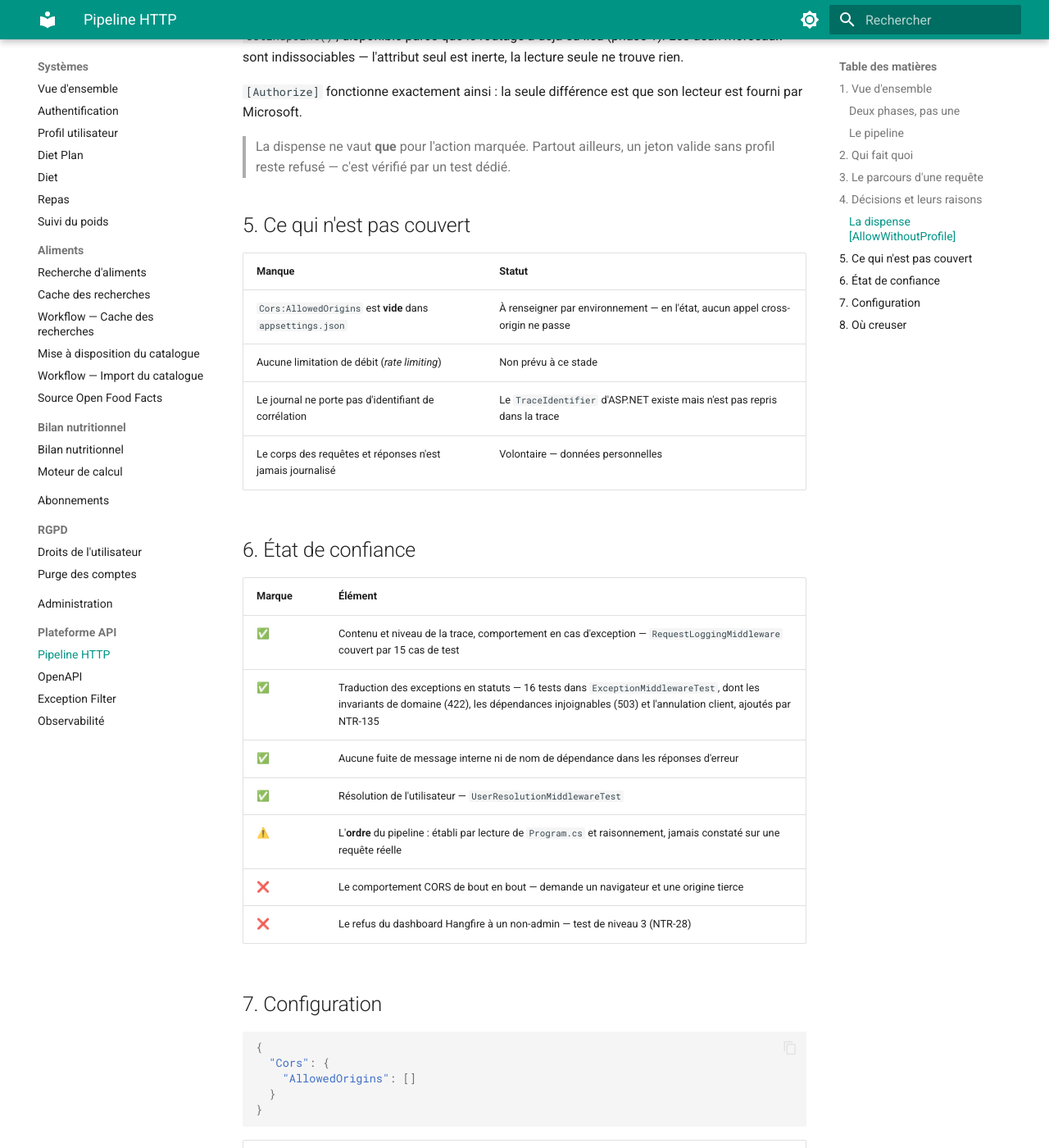
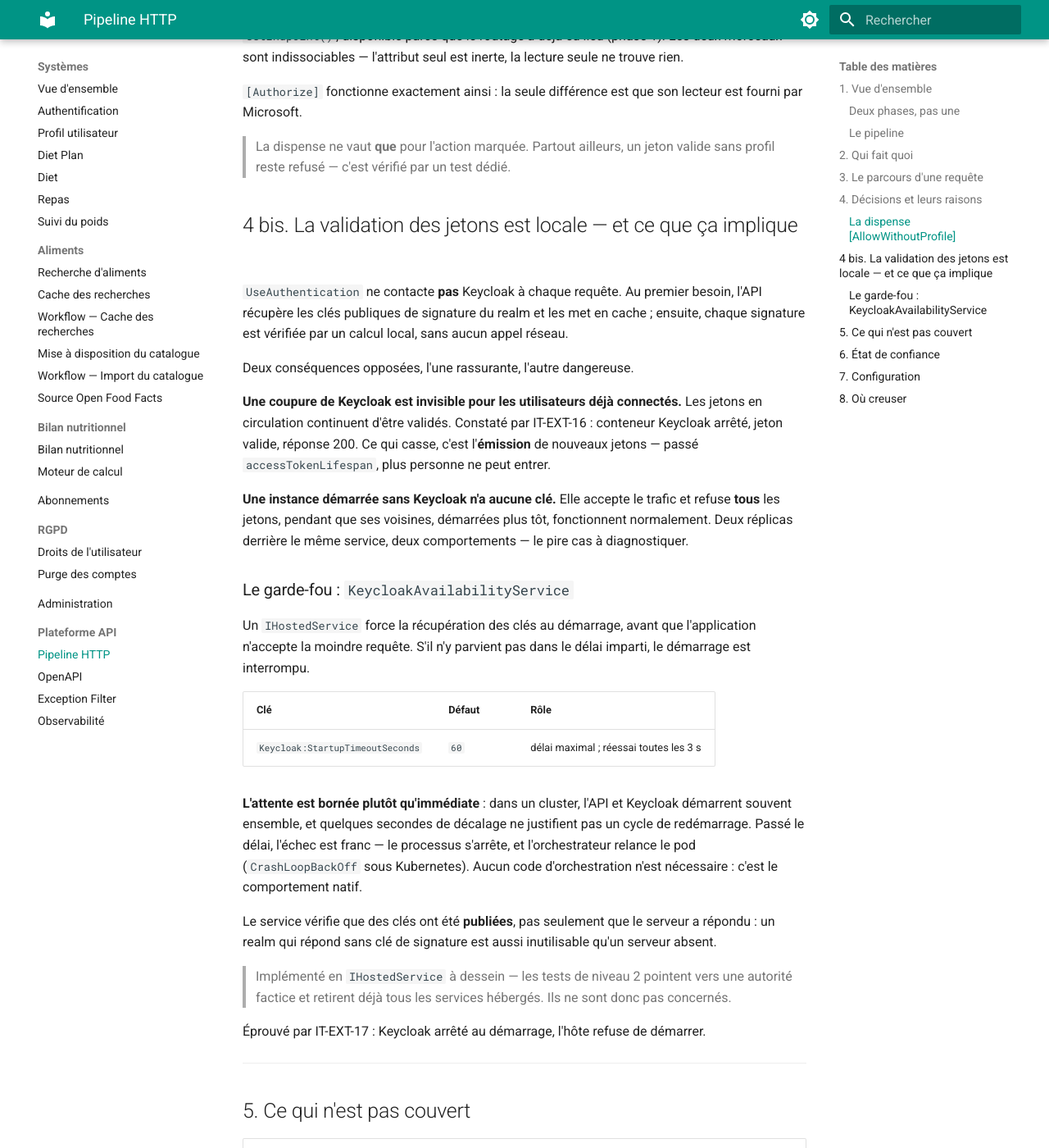
Before and after one commit to MGNetworking/docs-nutrition, an MkDocs documentation site: the page built from pages/backend/systemes/plateforme/pipeline-http.md, in a window 1280 px wide and 1400 px high, scrolled down 4579 px. Shown: the whole window at 82% size. Built offline with MkDocs 1.6.1 and Material for MkDocs 9.7.7, drawn with Linux system fonts in a browser that asks for light colours; some of the changed text lies outside the part shown.

Commit message:
docs(plateforme): remontee des erreurs de base et garde-fou au demarrage #NTR-143 #NTR-147
exception-filter : les deux intercepteurs dans le schema et le tableau de traduction, avec l explication du pourquoi il en faut deux — l un sur la commande, l autre sur l ouverture de connexion. Etat de confiance passe en vert sur le branchement et la coupure PostgreSQL, tous deux desormais eprouves. pipeline-http : nouvelle section sur la validation locale des jetons et ses deux consequences opposees, description de KeycloakAvailabilityService et du choix de l attente bornee, cle StartupTimeoutSeconds dans la configuration

````diff
--- a/pages/backend/systemes/plateforme/pipeline-http.md
+++ b/pages/backend/systemes/plateforme/pipeline-http.md
@@ -157,6 +157,47 @@ Microsoft.
 > La dispense ne vaut **que** pour l'action marquée. Partout ailleurs, un jeton valide sans profil
 > reste refusé — c'est vérifié par un test dédié.
 
+## 4 bis. La validation des jetons est locale — et ce que ça implique
+
+`UseAuthentication` ne contacte **pas** Keycloak à chaque requête. Au premier besoin, l'API récupère
+les clés publiques de signature du realm et les met en cache ; ensuite, chaque signature est vérifiée
+par un calcul local, sans aucun appel réseau.
+
+Deux conséquences opposées, l'une rassurante, l'autre dangereuse.
+
+**Une coupure de Keycloak est invisible pour les utilisateurs déjà connectés.** Les jetons en
+circulation continuent d'être validés. Constaté par IT-EXT-16 : conteneur Keycloak arrêté, jeton
+valide, réponse 200. Ce qui casse, c'est l'**émission** de nouveaux jetons — passé
+`accessTokenLifespan`, plus personne ne peut entrer.
+
+**Une instance démarrée sans Keycloak n'a aucune clé.** Elle accepte le trafic et refuse **tous** les
+jetons, pendant que ses voisines, démarrées plus tôt, fonctionnent normalement. Deux réplicas
+derrière le même service, deux comportements — le pire cas à diagnostiquer.
+
+### Le garde-fou : `KeycloakAvailabilityService`
+
+Un `IHostedService` force la récupération des clés au démarrage, avant que l'application n'accepte
+la moindre requête. S'il n'y parvient pas dans le délai imparti, le démarrage est interrompu.
+
+| Clé | Défaut | Rôle |
+|---|---|---|
+| `Keycloak:StartupTimeoutSeconds` | `60` | délai maximal ; réessai toutes les 3 s |
+
+**L'attente est bornée plutôt qu'immédiate** : dans un cluster, l'API et Keycloak démarrent souvent
+ensemble, et quelques secondes de décalage ne justifient pas un cycle de redémarrage. Passé le délai,
+l'échec est franc — le processus s'arrête, et l'orchestrateur relance le pod (`CrashLoopBackOff`
+sous Kubernetes). Aucun code d'orchestration n'est nécessaire : c'est le comportement natif.
+
+Le service vérifie que des clés ont été **publiées**, pas seulement que le serveur a répondu : un
+realm qui répond sans clé de signature est aussi inutilisable qu'un serveur absent.
+
+> Implémenté en `IHostedService` à dessein — les tests de niveau 2 pointent vers une autorité factice
+> et retirent déjà tous les services hébergés. Ils ne sont donc pas concernés.
+
+Éprouvé par IT-EXT-17 : Keycloak arrêté au démarrage, l'hôte refuse de démarrer.
+
+---
+
 ## 5. Ce qui n'est pas couvert
 
 | Manque | Statut |
@@ -176,6 +217,8 @@ Microsoft.
 | ✅ | Résolution de l'utilisateur — `UserResolutionMiddlewareTest` |
 | ⚠️ | L'**ordre** du pipeline : établi par lecture de `Program.cs` et raisonnement, jamais constaté sur une requête réelle |
 | ❌ | Le comportement CORS de bout en bout — demande un navigateur et une origine tierce |
+| ✅ | Une coupure de Keycloak reste sans effet sur les jetons en cours — IT-EXT-16 |
+| ✅ | L'application refuse de démarrer sans les clés du realm — IT-EXT-17 |
 | ❌ | Le refus du dashboard Hangfire à un non-admin — test de niveau 3 (NTR-28) |
 
 ## 7. Configuration
@@ -184,6 +227,9 @@ Microsoft.
 {
   "Cors": {
     "AllowedOrigins": []
+  },
+  "Keycloak": {
+    "StartupTimeoutSeconds": 60
   }
 }
 ```
@@ -191,6 +237,7 @@ Microsoft.
 | Clé | Rôle |
 |---|---|
 | `Cors:AllowedOrigins` | Tableau des origines acceptées, schéma et port compris (`https://app.exemple.fr`). Vide = tout refusé. |
+| `Keycloak:StartupTimeoutSeconds` | Délai maximal d'attente des clés du realm au démarrage. Surchargeable par `Keycloak__StartupTimeoutSeconds` en variable d'environnement. |
 
 La politique autorise tout en-tête, toute méthode, et les *credentials* — mais uniquement pour ces
 origines. `AllowCredentials()` est d'ailleurs incompatible avec une origine générique : la liste
````
Also changed, not shown: pages/backend/systemes/plateforme/exception-filter.md (+24 -8 lines).
